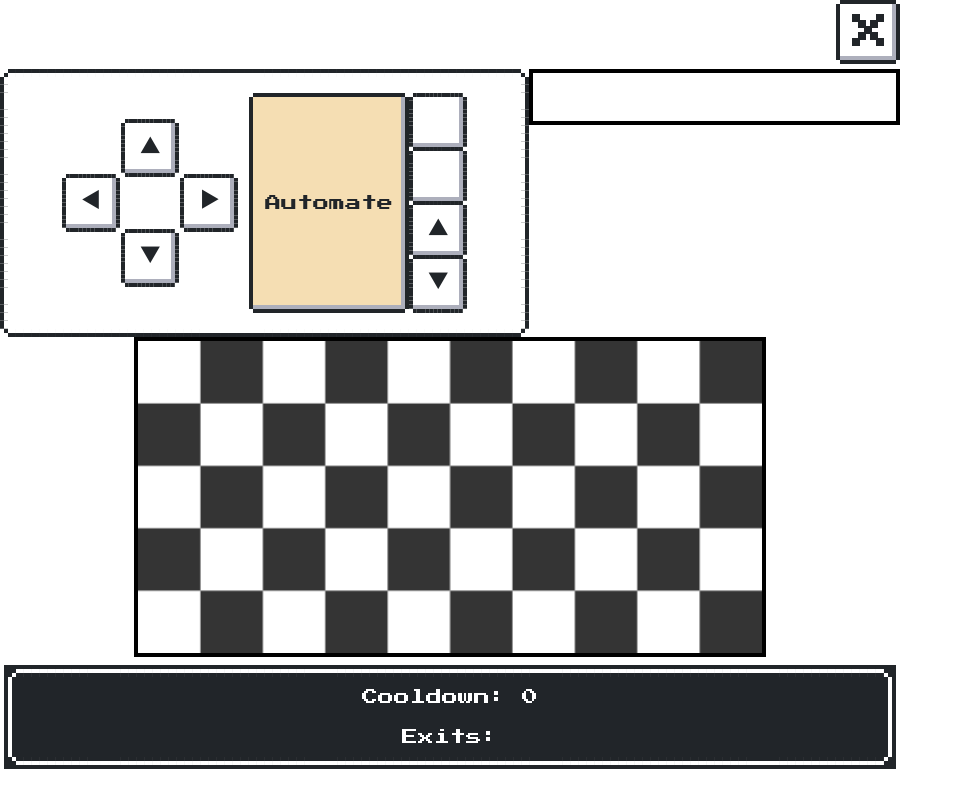
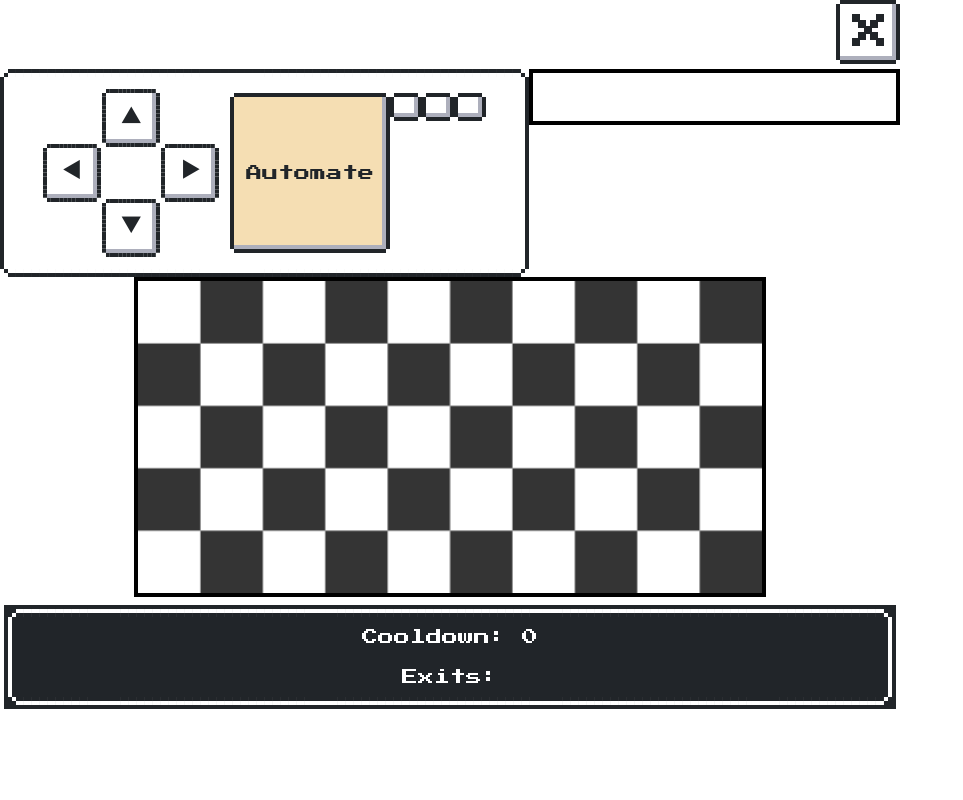
Before and after one commit to cspt3-bw2-team6/Front-End, a React (Create React App) app: page /game in a window 1280 px wide. Shown: the whole page, without its empty margins (0-963 px from the left). Built offline with nearby package versions, Linux system fonts and the light colour scheme; no server answers.

Commit message:
End of pair programming session

```diff
--- a/src/components/Game/Controls/index.jsx
+++ b/src/components/Game/Controls/index.jsx
@@ -18,10 +18,9 @@ function Controls(props) {
       </div>
       <button type="button" onClick={props.autoTraversal} id="automate" className="nes-btn">Automate</button>
     <div>
-    <Button action="n" move={props.move} />
-    <Button action="s" move={props.move} />
-    <Button direction="n" move={props.move} />
-    <Button direction="s" move={props.move} />
+    <button type="button" onClick={props.takeit} className="nes-btn" />
+    <button type="button" onClick={props.dropit} className="nes-btn" />
+    <button type="button" className="nes-btn" onClick={props.examine} />
     </div>
     </div>
   );
--- a/src/components/Game/index.js
+++ b/src/components/Game/index.js
@@ -46,10 +46,11 @@ export default class Game extends Component {
       .catch(err => console.log(err));
   };
 
-  take = () =>{
+  //Treasure functions
+  take = (takeit) =>{
     axiosWithAuth
       .axiosHeaders()
-      .post("/api/adv/take", { direction })
+      .post("/api/adv/take", { takeit })
       .then(res => {
         console.log(res);
         return this.refresh(res.data);
@@ -58,10 +59,10 @@ export default class Game extends Component {
 
   }
 
-  drop = () =>{
+  drop = (dropit) =>{
     axiosWithAuth
       .axiosHeaders()
-      .post("/api/adv/drop", { direction })
+      .post("/api/adv/drop", { dropit })
       .then(res => {
         console.log(res);
         return this.refresh(res.data);
@@ -70,11 +71,54 @@ export default class Game extends Component {
 
   }
 
+  sell = (treasure) => {
+    axiosWithAuth
+      .axiosHeaders()
+      .post("/api/adv/sell", {name:`${treasure}`})
+      .then(res => {
+        console.log(res);
+        return this.refresh(res.data);
+      })
+      .catch(err => console.log(err));
+  }
+
+  status = (checkStatus) => {
+    axiosWithAuth
+    .axiosHeaders()
+    .post("/api/adv/status", { checkStatus })
+    .then(res => {
+      console.log(res);
+      return this.refresh(res.data);
+    })
+    .catch(err => console.log(err));
+
+  }
 
 
 
 
+  examine = (subject) => {
+    // subject parameter is string with name of object or player
+    axiosWithAuth
+      .axiosHeaders()
+      .post("/api/adv/examine", {name: `${subject}`})
+      .then(res => {
+        console.log(res)
+      })
+      .catch(err => {
+        console.log(err)
+      })
+  }
 
+  wear = (item) => {
+    axiosWithAuth
+      .axiosHeaders()
+      .post("/api/adv/wear", {name: `${item}`})
+      .then(res => {
+        console.log(res)
+      })
+      .catch(err => console.log(err));
+  }
 
 
   logout = () => {
@@ -109,7 +153,12 @@ export default class Game extends Component {
         </div>
         <div className="player-panel">
           <div className="controls-wrapper">
-            <Controls move={this.movePlayer} autoTraversal={this.autoTraversal} />
+            <Controls
+              takeit={this.take}
+              dropit={this.drop}
+              move={this.movePlayer}
+              examine={this.examine}
+              autoTraversal={this.autoTraversal} />
           </div>
           <div className="textbox-wrapper">
             <TextBox info={this.state} />
```
